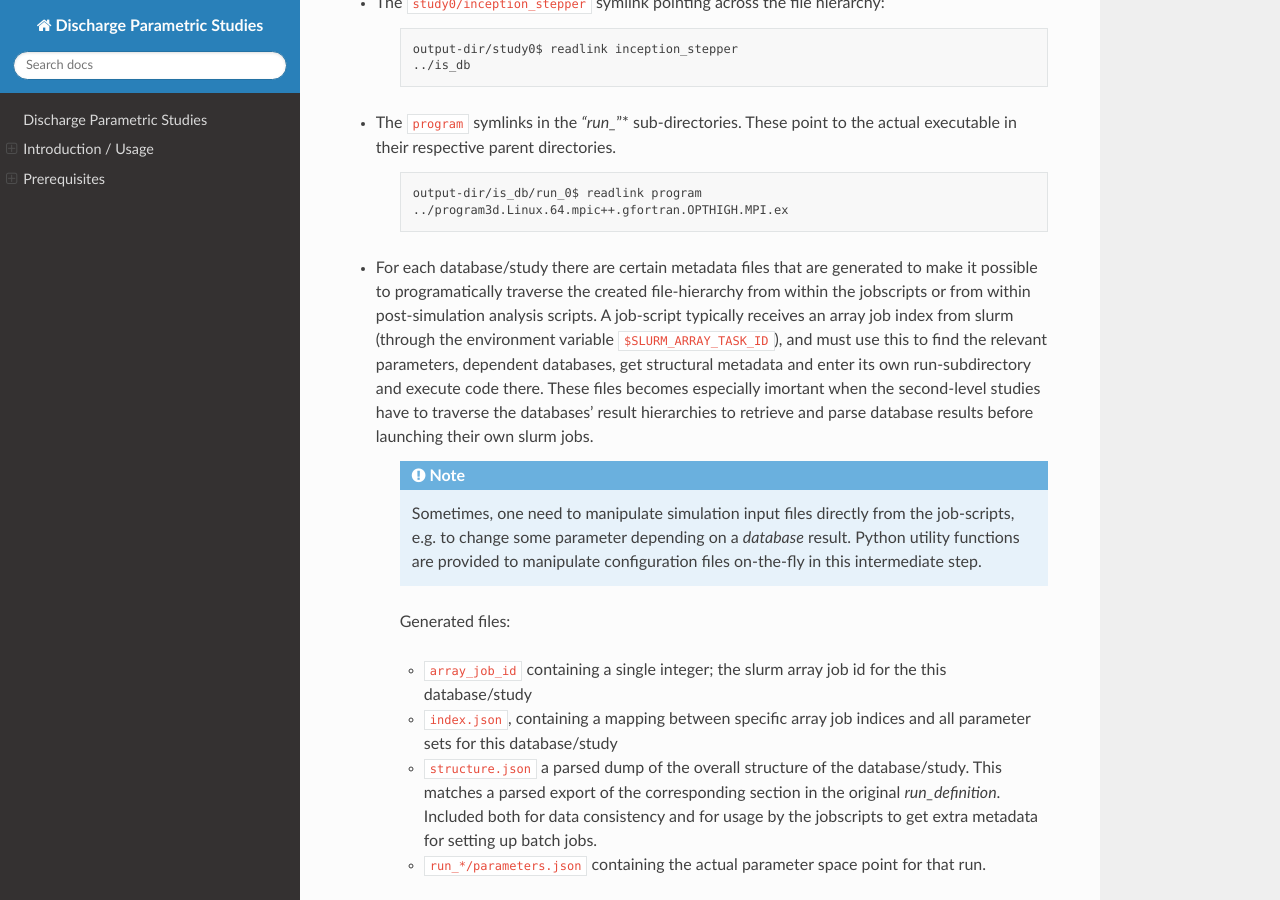
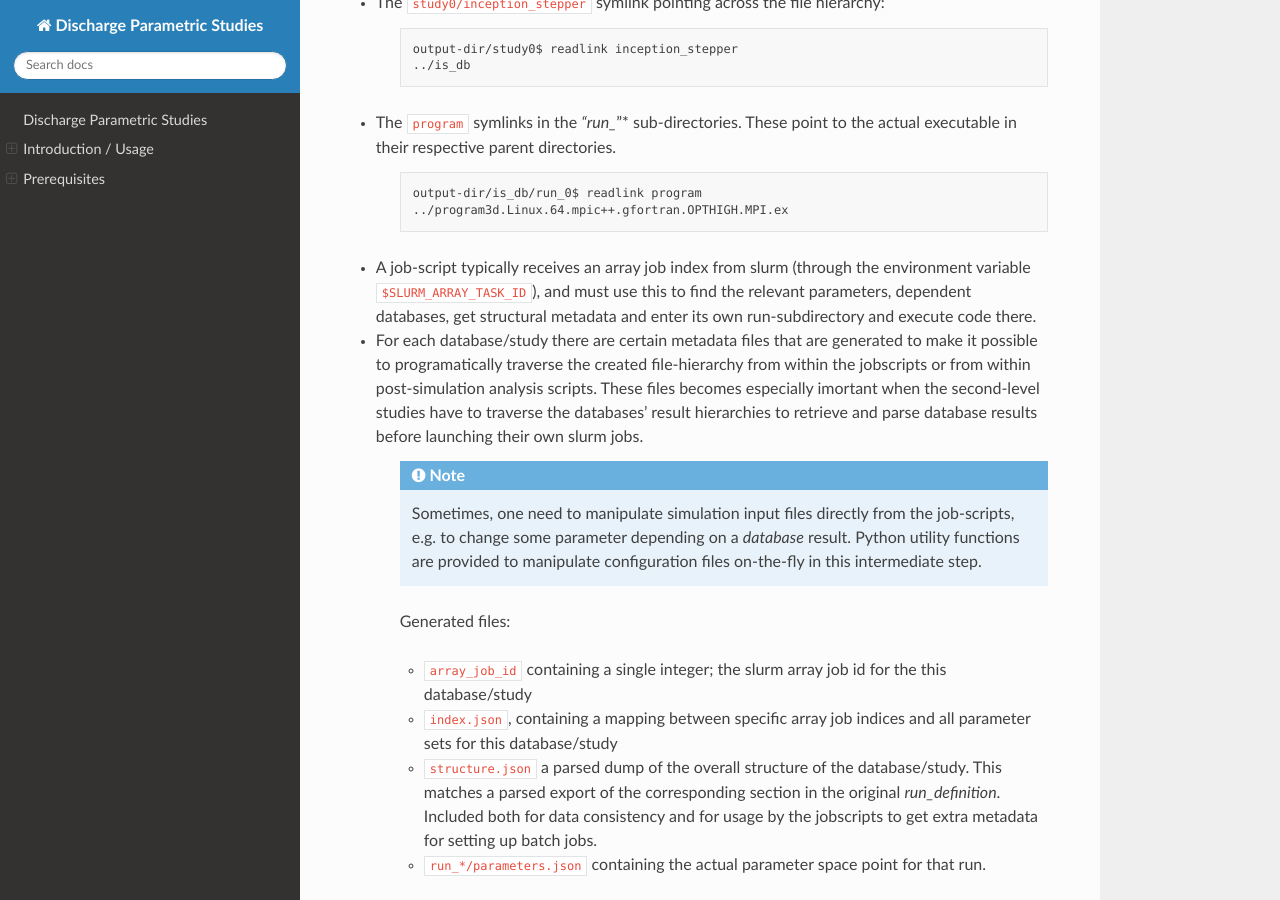
Before and after one commit to akapelrud/discharge-parametric-studies, a Sphinx documentation site: the page built from docs/source/index.rst, in a window 1280 px wide and 900 px high, scrolled down 4421 px. Built offline with Sphinx 7.4.7 and the Read the Docs theme 3.1.0, drawn with Linux system fonts in a browser that asks for light colours.

```diff
--- a/docs/source/index.rst
+++ b/docs/source/index.rst
@@ -230,7 +230,8 @@ Do notice:
         output-dir/is_db/run_0$ readlink program
         ../program3d.Linux.64.mpic++.gfortran.OPTHIGH.MPI.ex
 
-* For each database/study there are certain metadata files that are generated to make it possible to programatically traverse the created file-hierarchy from within the jobscripts or from within post-simulation analysis scripts. A job-script typically receives an array job index from slurm (through the environment variable ``$SLURM_ARRAY_TASK_ID``), and must use this to find the relevant parameters, dependent databases, get structural metadata and enter its own run-subdirectory and execute code there. These files becomes especially imortant when the second-level studies have to traverse the databases' result hierarchies to retrieve and parse database results before launching their own slurm jobs.
+* A job-script typically receives an array job index from slurm (through the environment variable ``$SLURM_ARRAY_TASK_ID``), and must use this to find the relevant parameters, dependent databases, get structural metadata and enter its own run-subdirectory and execute code there.
+* For each database/study there are certain metadata files that are generated to make it possible to programatically traverse the created file-hierarchy from within the jobscripts or from within post-simulation analysis scripts. These files becomes especially imortant when the second-level studies have to traverse the databases' result hierarchies to retrieve and parse database results before launching their own slurm jobs.
 
     .. note::
 
```
